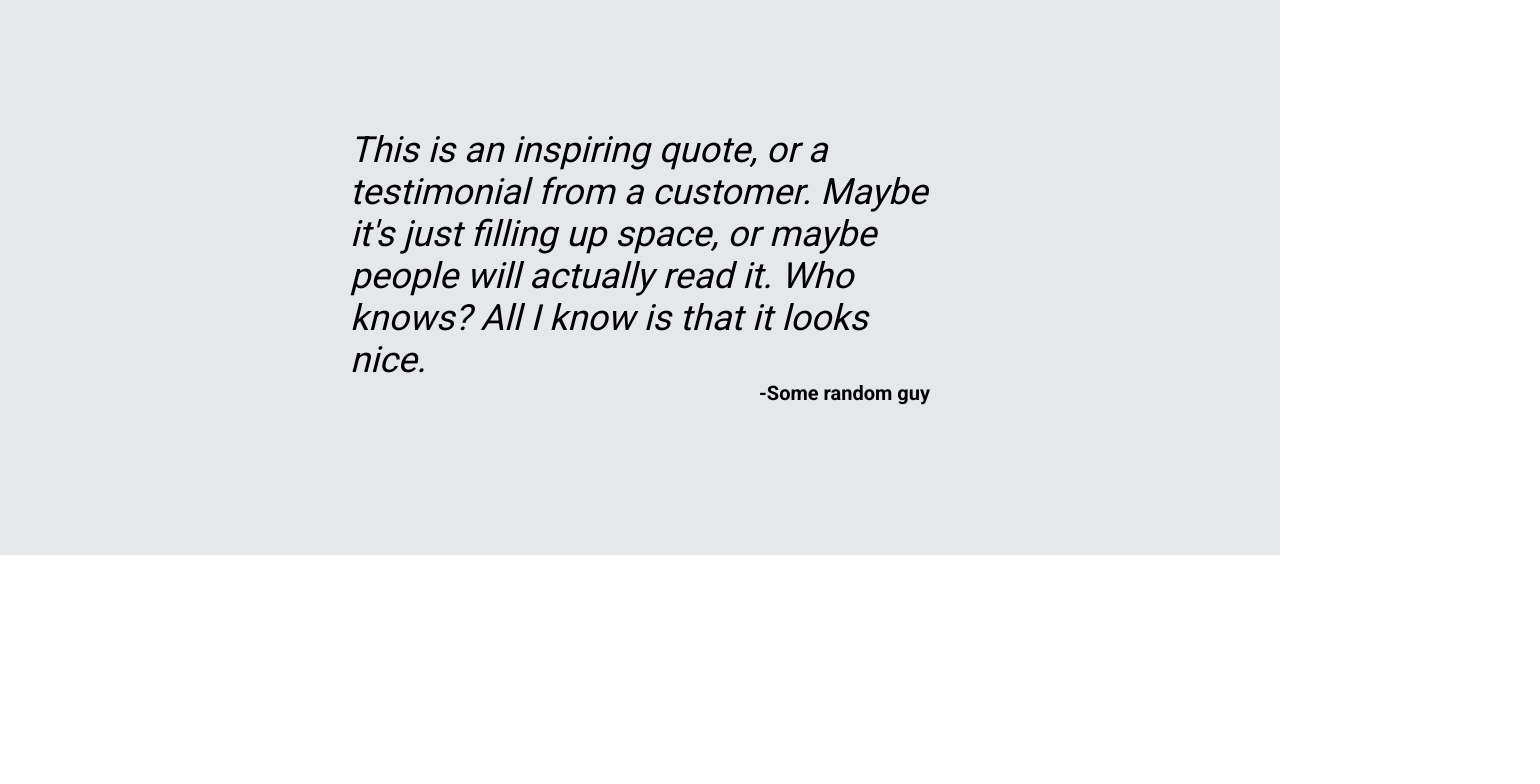
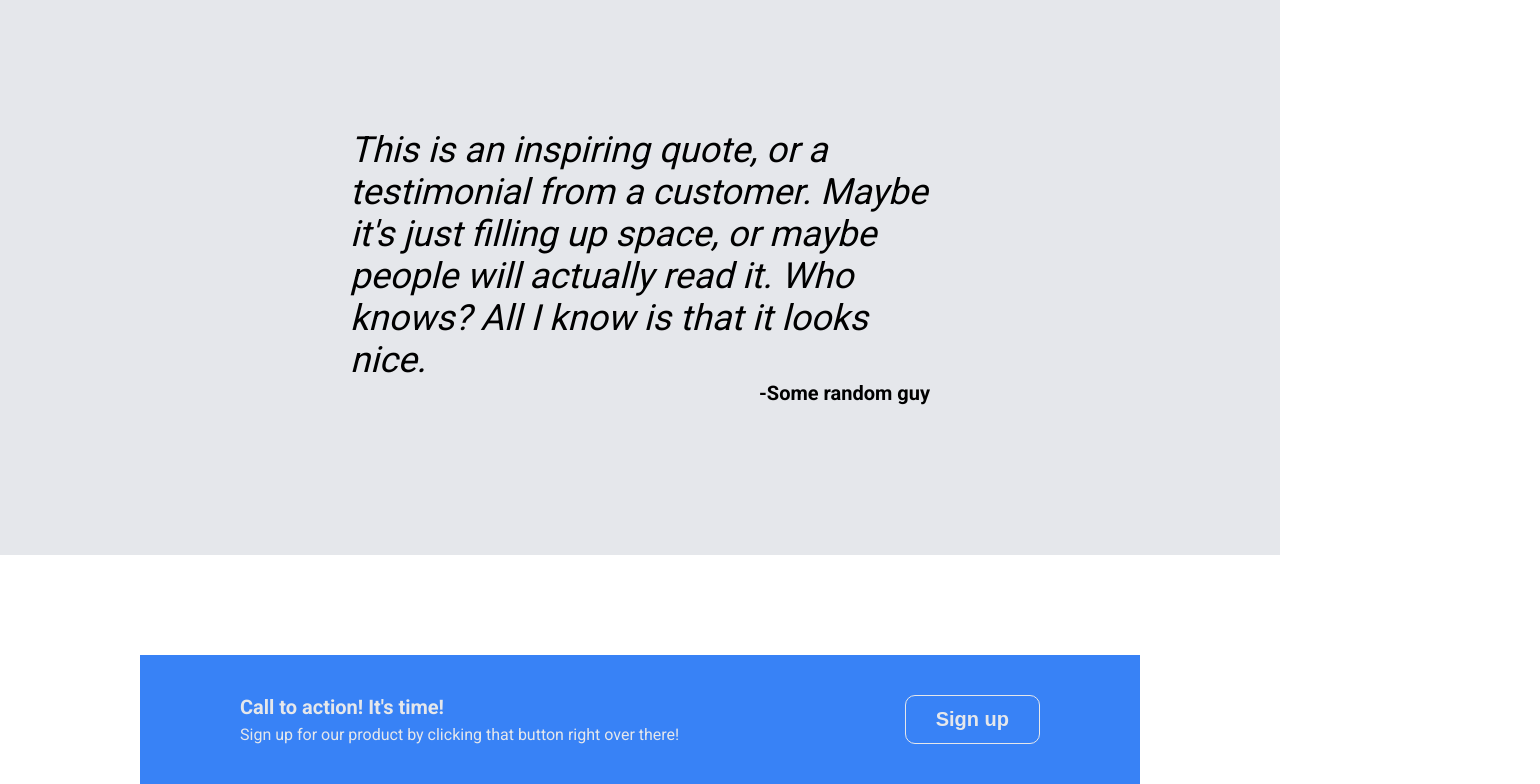
Before and after one commit to AlexC312/landing-page, a plain HTML site: page index.html in a window 1280 px wide. Shown: the part 1245-2029 px from the top of the page, 1540 px wide, since content can reach past the window. Before the commit the page ends 1800 px from the top, so only its background shows below. Drawn offline with Linux system fonts and the light colour scheme.

Commit message:
Finish section 4

```diff
--- a/index.html
+++ b/index.html
@@ -64,6 +64,14 @@
       <div><strong>-Some random guy</strong></div>
     </div>
 
+    <div class="call-to-action">
+      <div class="left-side">
+        <div class="title">Call to action! It's time!</div>
+        <p>Sign up for our product by clicking that button right over there!</p>
+      </div>
+
+      <button>Sign up</button>
+    </div>
   </body>
 
 </html>
--- a/style.css
+++ b/style.css
@@ -10,22 +10,23 @@
 
   font-family: 'Roboto', sans-serif;
 
-  width: 100%;
   height: 100vh;
+
+  display: flex;
+  flex-direction: column;
+  align-items: center
+}
+
+.header {
+  padding: 16px 250px 150px 250px;
+  background-color: #1F2937;
+  margin: 0;
 
   display: flex;
   flex-direction: column;
 }
 
-.header {
-  background-color: #1F2937;
-  padding: 16px 250px 150px 250px;
-
-  display: flex;
-  flex-direction: column;
-}
-
-nav {
+.header nav {
   display: flex;
   justify-content: space-between;
 
@@ -103,6 +104,7 @@
   background-color: #3882F6;
   color: #E5E7EB;
   padding: 10px 25px;
+  border: 1px solid #E5E7EB;
   border-radius: 10px;
 }
 
@@ -153,7 +155,6 @@
   background-color: #E5E7EB;
   display: flex;
   flex-direction: column;
-  flex-wrap: wrap;
   align-items: center;
 }
 
@@ -168,3 +169,33 @@
   font-size: 20px;
   font-weight: bolder;
 }
+
+.call-to-action {
+  margin-top: 100px;
+  margin-bottom: 100px;
+  width: 1000px;
+  padding: 40px 100px;
+  background-color: #3882F6;
+  display: flex;
+  justify-content: space-between;
+}
+
+.call-to-action .left-side {
+  color: #E5E7EB;
+}
+
+.call-to-action .title {
+  font-size: 20px;
+  font-weight: bold;
+  margin-bottom: 6px;
+}
+
+.call-to-action button {
+  background-color: #3882F6;
+  color: #E5E7EB;
+  border: 1px solid #E5E7EB;
+  padding: 5px 30px 5px 30px;
+  font-weight: bold;
+  font-size: 20px;
+  border-radius: 10px;
+}
```
